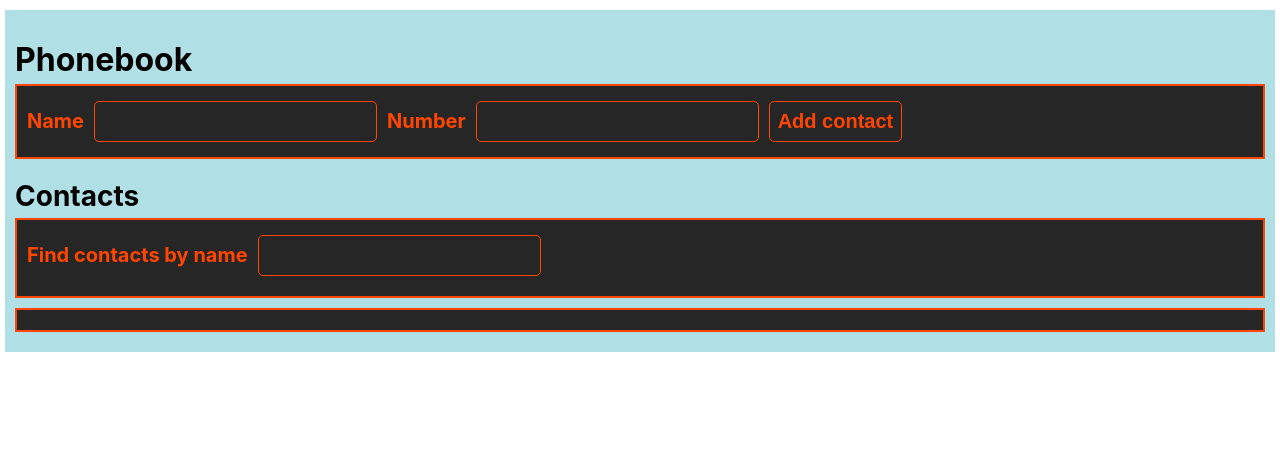
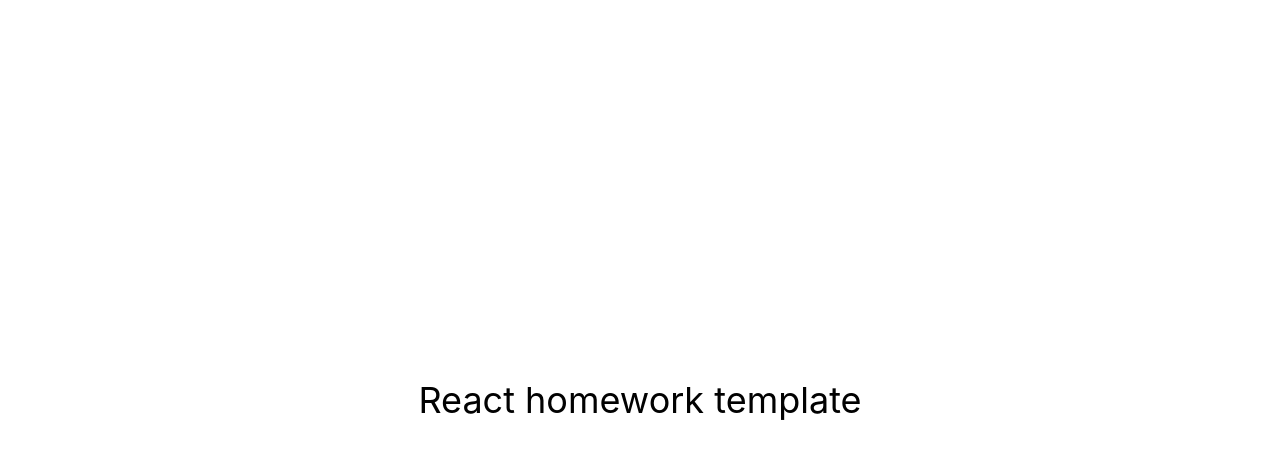
Before and after one commit to YuriiRodenko/goit-react-hw-03-phonebook, a React (Create React App) app: page / in a window 1280 px wide. Shown: the top 458 px of the page. Built offline with nearby package versions, Linux system fonts and the light colour scheme.

Commit message:
Revert "add components fails"
This reverts commit 3c303678336656f0f8609ac0f414d3d5791fa3e7.

```diff
--- a/package.json
+++ b/package.json
@@ -7,8 +7,6 @@
     "@testing-library/jest-dom": "^5.16.3",
     "@testing-library/react": "^12.1.4",
     "@testing-library/user-event": "^13.5.0",
-    "nanoid": "^4.0.2",
-    "prop-types": "^15.8.1",
     "react": "^18.1.0",
     "react-dom": "^18.1.0",
     "react-scripts": "5.0.1",
--- a/src/components/App.jsx
+++ b/src/components/App.jsx
@@ -1,62 +1,16 @@
-import React, { Component } from 'react';
-import ContactForm from './ContactForm';
-import ContactList from './ContactList';
-import Filter from './Filter';
-import { nanoid } from 'nanoid';
-import { Container, Title, SubTitle } from './App.styled';
-
-export class App extends Component {
-  state = {
-    contacts: [],
-    filter: '',
-  };
-
-  addContact = ({ name, number }) => {
-    const contact = {
-      id: nanoid(),
-      name,
-      number,
-    };
-    this.state.contacts.find(
-      contact => contact.name.toLowerCase() === name.toLowerCase()
-    )
-      ? alert(`${name} is already in contacts.`)
-      : this.setState(({ contacts }) => ({ contacts: [...contacts, contact] }));
-  };
-
-  changeFilter = e => {
-    this.setState({ filter: e.currentTarget.value });
-  };
-
-  getVisibleContacts = () => {
-    const { filter, contacts } = this.state;
-    const normalizedFilter = filter.toLowerCase();
-    return contacts.filter(contact =>
-      contact.name.toLowerCase().includes(normalizedFilter)
-    );
-  };
-
-  deleteContact = contactId => {
-    this.setState(({ contacts }) => ({
-      contacts: contacts.filter(contact => contact.id !== contactId),
-    }));
-  };
-
-  render() {
-    const { filter } = this.state;
-    const visibleContacts = this.getVisibleContacts();
-    return (
-      <Container>
-        <Title>Phonebook</Title>
-        <ContactForm onSubmit={this.addContact} />
-
-        <SubTitle>Contacts</SubTitle>
-        <Filter value={filter} onChange={this.changeFilter} />
-        <ContactList
-          contactsList={visibleContacts}
-          onDeleteContact={this.deleteContact}
-        />
-      </Container>
-    );
-  }
-}
+export const App = () => {
+  return (
+    <div
+      style={{
+        height: '100vh',
+        display: 'flex',
+        justifyContent: 'center',
+        alignItems: 'center',
+        fontSize: 36,
+        color: '#010101'
+      }}
+    >
+      React homework template
+    </div>
+  );
+};
--- a/src/components/App.styled.jsx
+++ /dev/null
@@ -1,21 +0,0 @@
-import styled from 'styled-components';
-
-export const Container = styled.div`
-  display: block;
-  margin-top: 10px;
-  padding: 10px;
-  margin-left: auto;
-  margin-right: auto;
-  width: 1250px;
-  background-color: #B0E0E6;
-`;
-
-export const Title = styled.h1`
-  margin: 20px 0 5px;
-  font-size: 32px;
-`;
-
-export const SubTitle = styled.h2`
-  margin: 20px 0 5px;
-  font-size: 28px;
-`;
--- a/src/components/ContactForm/ContactForm.jsx
+++ /dev/null
@@ -1,66 +0,0 @@
-import { Component } from 'react';
-import PropTypes from 'prop-types';
-import { Form, Label, Input, Btn } from './ContactForm.styled';
-import { nanoid } from 'nanoid';
-
-class ContactForm extends Component {
-  state = {
-    name: '',
-    number: '',
-  };
-
-  nameId = nanoid(8);
-  numberId = nanoid(8);
-
-  handelChange = e => {
-    this.setState({ [e.currentTarget.name]: e.currentTarget.value });
-  };
-
-  handelSubmit = e => {
-    e.preventDefault();
-    this.props.onSubmit(this.state);
-    this.setState({ name: '', number: '' });
-  };
-
-  render() {
-    const { name, number } = this.state;
-
-    return (
-      <Form onSubmit={this.handelSubmit}>
-
-        <Label htmlFor={this.nameId}>Name</Label>
-        <Input
-          type="text"
-          name="name"
-          id={this.nameId}
-          value={name}
-          onChange={this.handelChange}
-          pattern="^[a-zA-Zа-яА-Я]+(([' -][a-zA-Zа-яА-Я ])?[a-zA-Zа-яА-Я]*)*$"
-          title="Name may contain only letters, apostrophe, dash and spaces. For example Adrian, Jacob Mercer, Charles de Batz de Castelmore d'Artagnan"
-          required
-        />
-
-        <Label htmlFor={this.numberId}>Number</Label>
-        <Input
-          type="tel"
-          name="number"
-          id={this.numberId}
-          value={number}
-          onChange={this.handelChange}
-          pattern="\+?\d{1,4}?[-.\s]?\(?\d{1,3}?\)?[-.\s]?\d{1,4}[-.\s]?\d{1,4}[-.\s]?\d{1,9}"
-          title="Phone number must be digits and can contain spaces, dashes, parentheses and can start with +"
-          required
-        />
-
-        <Btn type="submit">Add contact</Btn>
-
-      </Form>
-    );
-  }
-}
-
-export default ContactForm;
-
-ContactForm.propTypes = {
-  onSubmit: PropTypes.func.isRequired,
-};
--- a/src/components/ContactForm/ContactForm.styled.jsx
+++ /dev/null
@@ -1,41 +0,0 @@
-import styled from 'styled-components';
-
-export const Form = styled.form`
-  background-color: #262626;
-  padding: 10px;
-  border: 2px solid orangered;
-`;
-
-export const Label = styled.label`
-  font-weight: 700;
-  font-size: 20px;
-  color: orangered;
-`;
-
-export const Input = styled.input`
-  font-size: 20px;
-  padding: 8px;
-  margin: 5px 10px 5px;
-  border-radius: 5px;
-  border: 1px solid orangered;
-  outline-color: orangered;
-  background-color: #262626;
-  color: #1E90FF;
-`;
-
-export const Btn = styled.button`
-  font-weight: 700;
-  font-size: 20px;
-  padding: 8px;
-  border-radius: 5px;
-  border: 1px solid orangered;
-  cursor: pointer;
-  color: orangered;
-  background-color: #262626;
-  transition: color 300ms cubic-bezier(0.4, 0, 0.2, 1),
-    background-color 300ms cubic-bezier(0.4, 0, 0.2, 1);
-  :hover {
-    background-color: orangered;
-    color: white;
-  }
-`;
--- a/src/components/ContactForm/index.js
+++ /dev/null
@@ -1 +0,0 @@
-export { default } from './ContactForm';
--- a/src/components/ContactList/ContactList.jsx
+++ /dev/null
@@ -1,27 +0,0 @@
-import PropTypes from 'prop-types';
-import { Stats, StatsItem, Item, Btn } from './ContactList.styled';
-
-const ContactList = ({ contactsList, onDeleteContact }) => (
-  <Stats>
-    {contactsList.map(({ id, name, number }) => (
-      <StatsItem key={id}>
-        <Item>{name}:</Item>
-        <Item>{number}</Item>
-        <Btn type="button" onClick={() => onDeleteContact(id)}>Delete</Btn>
-      </StatsItem>
-    ))}
-  </Stats>
-);
-
-export default ContactList;
-
-ContactList.propTypes = {
-  onDeleteContact: PropTypes.func.isRequired,
-  contactsList: PropTypes.arrayOf(
-    PropTypes.shape({
-      id: PropTypes.string.isRequired,
-      name: PropTypes.string.isRequired,
-      number: PropTypes.string.isRequired,
-    })
-  ),
-};
--- a/src/components/ContactList/ContactList.styled.jsx
+++ /dev/null
@@ -1,46 +0,0 @@
-import styled from 'styled-components';
-
-export const Stats = styled.ul`
-  list-style: none;
-  padding: 10px;
-  margin: 10px 0;
-  border: 2px solid orangered;
-  background-color: #262626;
-`;
-
-export const StatsItem = styled.li`
-  background-color: #2F4F4F;
-  position: relative;
-  padding: 10px 0px;
-  margin-bottom: 10px;
-`;
-
-export const Item = styled.span`
-  font-size: 20px;
-  font-weight: 700;
-  padding: 5px;
-  margin-right: 10px;
-  background-color: #1E90FF;
-  border-radius: 5px;
-  border: 1px solid white;
-`;
-
-export const Btn = styled.button`
-  position: absolute;
-  bottom: 0px;
-  right: 0px;
-  font-weight: 700;
-  font-size: 20px;
-  padding: 8px;
-  border-radius: 5px;
-  border: 1px solid orangered;
-  cursor: pointer;
-  color: orangered;
-  background-color: #262626;
-  transition: color 300ms cubic-bezier(0.4, 0, 0.2, 1),
-    background-color 300ms cubic-bezier(0.4, 0, 0.2, 1);
-  :hover {
-    background-color: orangered;
-    color: white;
-  }
-`;
--- a/src/components/ContactList/index.js
+++ /dev/null
@@ -1 +0,0 @@
-export { default } from './ContactList';
--- a/src/components/Filter/Filter.jsx
+++ /dev/null
@@ -1,27 +0,0 @@
-import PropTypes from 'prop-types';
-import { Finder, Label, Input } from './Filter.styled';
-
-const Filter = ({ value, onChange }) => {
-  return (
-    <Finder>
-      <Label htmlFor="filterId">Find contacts by name</Label>
-      <Input
-        type="text"
-        name="filter"
-        value={value}
-        onChange={onChange}
-        id="filterId"
-        pattern="^[a-zA-Zа-яА-Я]+(([' -][a-zA-Zа-яА-Я ])?[a-zA-Zа-яА-Я]*)*$"
-        title="Name may contain only letters, apostrophe, dash and spaces. For example Adrian, Jacob Mercer, Charles de Batz de Castelmore d'Artagnan"
-        required
-      />
-    </Finder>
-  );
-};
-
-export default Filter;
-
-Filter.propTypes = {
-  onChange: PropTypes.func.isRequired,
-  value: PropTypes.string.isRequired,
-};
--- a/src/components/Filter/Filter.styled.jsx
+++ /dev/null
@@ -1,24 +0,0 @@
-import styled from 'styled-components';
-
-export const Finder = styled.form`
-  padding: 10px;
-  border: 2px solid orangered;
-  background-color: #262626;
-`;
-
-export const Label = styled.label`
-  font-weight: 700;
-  font-size: 20px;
-  color: orangered;
-`;
-
-export const Input = styled.input`
-  font-size: 20px;
-  padding: 8px;
-  margin: 5px 10px 10px;
-  border-radius: 5px;
-  border: 1px solid orangered;
-  outline-color: orangered;
-  background-color: #262626;
-  color: #1E90FF;
-`;
--- a/src/components/Filter/index.js
+++ /dev/null
@@ -1 +0,0 @@
-export { default } from './Filter';
```
Also changed, not shown: 1 other file (tests, documents, lock files or other folders).
